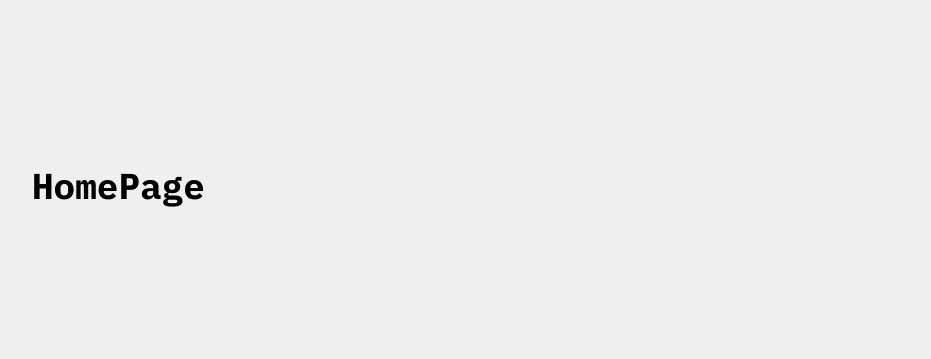
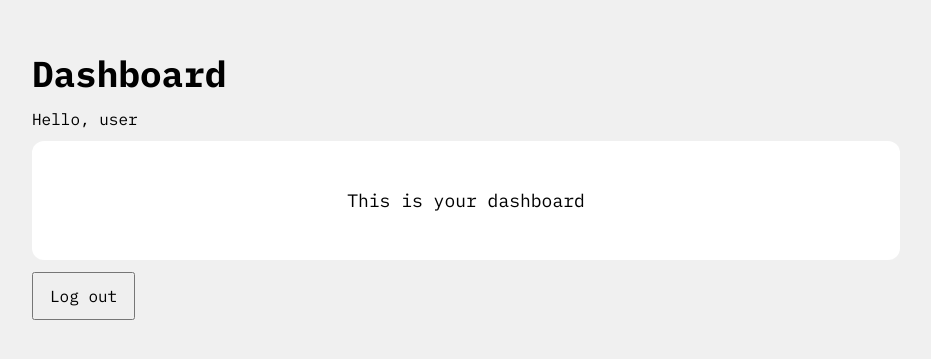
Before and after one commit to SergPerep/auth-session-cookies, a React (Create React App) app in the folder client/: page / in a window 1280 px wide. Shown: the part 215-574 px from the top of the page, without its empty margins (174-1105 px from the left). Built offline with nearby package versions, Linux system fonts and the light colour scheme.

Commit message:
Set up dashboard page

```diff
--- a/client/src/App.js
+++ b/client/src/App.js
@@ -2,13 +2,14 @@ import { BrowserRouter as Router, Route, Routes } from 'react-router-dom';
 import LoginPage from './components/pages/LoginPage';
 import SignupPage from './components/pages/SignupPage';
 import HomePage from './components/pages/HomePage';
+import DashboardPage from './components/pages/DashboardPage';
 
 function App() {
   return (
       <main>
       <Router>
         <Routes>
-          <Route path="/" element={<HomePage />} />
+          <Route path="/" element={<DashboardPage />} />
           <Route path="/login" element={<LoginPage />} />
           <Route path="/signup" element={<SignupPage />} />
         </Routes>
--- a/client/src/components/pages/DashboardPage.js
+++ b/client/src/components/pages/DashboardPage.js
@@ -1,6 +1,15 @@
+import Button from "../Button";
+
 const DashboardPage = () => {
     return (
-        <h1>DashboardPage</h1>
+        <>
+            <h1>Dashboard</h1>
+            <p>Hello, user</p>
+            <div className="dashboard">
+                This is your dashboard
+            </div>
+            <Button>Log out</Button>
+        </>
     )
 }
 
--- a/client/src/index.css
+++ b/client/src/index.css
@@ -11,11 +11,7 @@ h1, h2, h3, h4, h6, h6 {
   font-weight: bold;
   color: black;
 }
-h2 {
-  font-size: 18px;
-  line-height: 28px;
-  margin-bottom: 12px;
-}
+
 
 /* Box-sizing reset method*/
 
@@ -77,12 +73,17 @@ a {
 
 h1{
   font-size: 36px;
+  margin-bottom: 12px;
 }
 
-h2{
+h2 {
   font-size: 32px;
+  line-height: 28px;
+  margin-bottom: 12px;
 }
-
+p {
+  margin-bottom: 8px;
+}
 
 main {
   min-width: 900px;
@@ -136,3 +137,12 @@ main {
   border: 1px solid var(--c-black-12);
   border-radius: 4px;
 }
+
+.dashboard{
+  padding: 48px;
+  margin: 12px 0;
+  background-color: white;
+  border-radius: 12px;
+  text-align: center;
+  font-size: 18px;
+}
```
